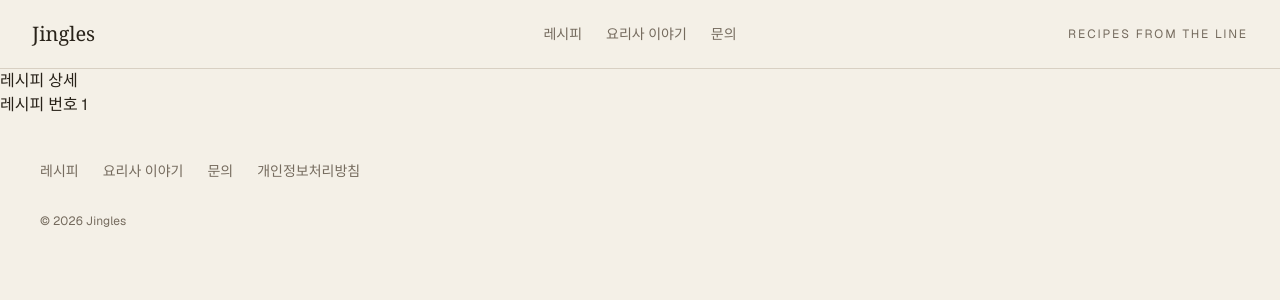
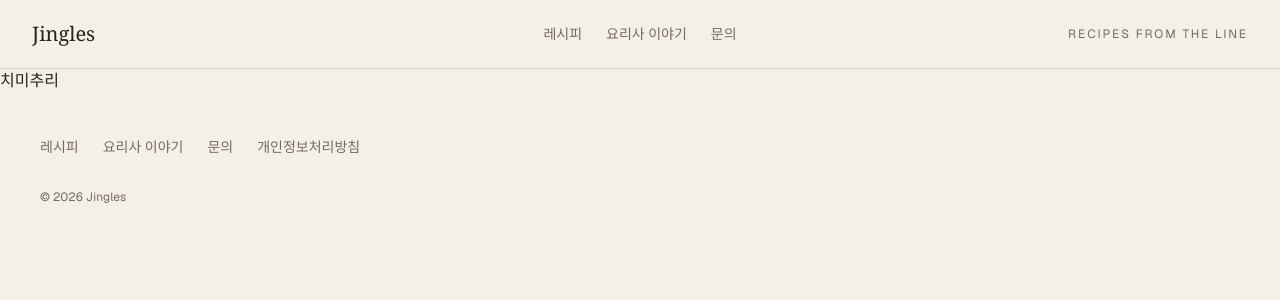
Before and after one commit to jkang95/recipe-website, a Next.js app: page /recipes/1 in a window 1280 px wide. Shown: the top 300 px of the page. Built offline with nearby package versions, Linux system fonts and the light colour scheme.

Commit message:
레시피 상세 페이지에 존재하지 않는 레시피를 찾을경우 notfound 페이지로 리디렉트 시킴

```diff
--- a/app/recipes/[id]/page.tsx
+++ b/app/recipes/[id]/page.tsx
@@ -1,4 +1,5 @@
-
+import { sampleRecipes } from "@/data/sample-recipes";
+import { notFound } from "next/navigation";
 
 export default async function RecipeDetail({
     params,
@@ -8,10 +9,17 @@ export default async function RecipeDetail({
 
     const { id } = await params;
 
+    const recipeId = Number(id);
+
+    const recipe = sampleRecipes.find(recipe => recipe.id === recipeId);
+
+    if (!recipe) {
+        return notFound();
+    }
+
   return (
     <main>
-        <h1>레시피 상세</h1>
-        <p>레시피 번호 {id}</p>
+        <h1>{recipe.name}</h1>
     </main>
   )
 }
```
